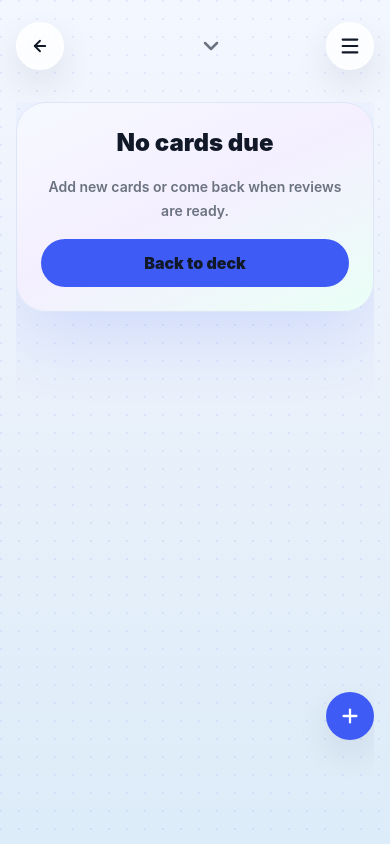
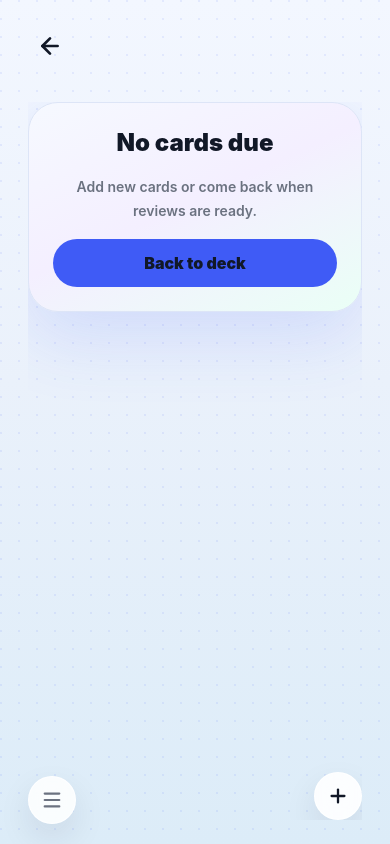
Before and after one commit to TarasKun/flashify, a Next.js app: page /decks/1/study in a window 390 px wide. Built offline with nearby package versions, Linux system fonts and the light colour scheme.

Commit message:
Polish mobile study card screen

```diff
--- a/app/_components/app-shell.tsx
+++ b/app/_components/app-shell.tsx
@@ -51,7 +51,7 @@ export function AppShell({ children }: AppShellProps) {
   const [newDeckName, setNewDeckName] = useState("");
   const [activeDeckId, setActiveDeckId] = useState<string | null>(null);
   const backupInputRef = useRef<HTMLInputElement | null>(null);
-  const headerRef = useRef<HTMLElement | null>(null);
+  const controlsRef = useRef<HTMLDivElement | null>(null);
 
   const loadDecks = useCallback(async () => {
     await seedDemoData(storage);
@@ -85,11 +85,13 @@ export function AppShell({ children }: AppShellProps) {
         return;
       }
 
+      if (event.target instanceof HTMLElement) {
         if (
-        event.target instanceof Node &&
-        headerRef.current?.contains(event.target)
+          controlsRef.current?.contains(event.target) ||
+          event.target.closest("[data-app-control]")
         ) {
           return;
+        }
       }
 
       setIsDeckMenuOpen(false);
@@ -224,26 +226,34 @@ export function AppShell({ children }: AppShellProps) {
   }
 
   return (
-    <main className="app-screen h-dvh w-full max-w-full overflow-hidden text-[var(--app-text)]">
-      <div className="flex h-dvh w-full max-w-full flex-col overflow-hidden px-4 pb-[calc(1.5rem+env(safe-area-inset-bottom))] pt-[calc(0.875rem+env(safe-area-inset-top))]">
+    <main className="app-screen relative h-dvh w-full max-w-full overflow-hidden text-[var(--app-text)]">
+      <div
+        className={`flex h-dvh w-full max-w-full flex-col overflow-hidden pb-[calc(1.5rem+env(safe-area-inset-bottom))] pt-[calc(0.875rem+env(safe-area-inset-top))] ${
+          isStudyRoute ? "px-7" : "px-4"
+        }`}
+      >
         <header
+          data-app-control
           className="relative grid h-16 grid-cols-[5.5rem_1fr_3.5rem] items-center gap-3"
-          ref={headerRef}
+          ref={controlsRef}
         >
           {deckNavigation ? (
             <Link
               aria-label={deckNavigation.ariaLabel}
-              className={`flex h-12 items-center justify-center justify-self-start rounded-full border border-white/70 bg-white/80 text-sm font-black text-[var(--app-text-muted)] shadow-[var(--app-shadow-soft)] backdrop-blur dark:border-white/10 dark:bg-white/10 ${
-                deckNavigation.label ? "gap-1.5 px-3" : "w-12"
+              className={`flex h-11 items-center justify-center justify-self-start rounded-full text-sm font-black text-[var(--app-text-muted)] transition hover:text-[var(--app-text)] ${
+                deckNavigation.label && !isStudyRoute ? "gap-1.5 px-3" : "w-11"
               }`}
               href={deckNavigation.href}
             >
-              <ArrowLeft aria-hidden="true" size={18} strokeWidth={2.4} />
-              {deckNavigation.label ? deckNavigation.label : null}
+              <ArrowLeft aria-hidden="true" size={isStudyRoute ? 26 : 18} strokeWidth={2.5} />
+              {deckNavigation.label && !isStudyRoute ? deckNavigation.label : null}
             </Link>
           ) : (
             <span aria-hidden="true" className="h-12 w-[5.5rem]" />
           )}
+          {isStudyRoute ? (
+            <span aria-hidden="true" />
+          ) : (
             <button
               aria-expanded={isDeckMenuOpen}
               aria-label="Select deck"
@@ -263,6 +273,10 @@ export function AppShell({ children }: AppShellProps) {
                 strokeWidth={2.5}
               />
             </button>
+          )}
+          {isStudyRoute ? (
+            <span aria-hidden="true" />
+          ) : (
             <button
               aria-expanded={isAppMenuOpen}
               aria-label="Open menu"
@@ -275,9 +289,16 @@ export function AppShell({ children }: AppShellProps) {
             >
               <Menu aria-hidden="true" size={22} strokeWidth={2.3} />
             </button>
+          )}
 
           {isAppMenuOpen ? (
-            <div className="absolute left-0 right-0 top-[calc(100%+0.75rem)] z-30 grid gap-3 rounded-[var(--app-radius-md)] border border-[var(--app-border)] bg-[var(--app-surface)] p-3 shadow-[var(--app-shadow)]">
+            <div
+              className={`z-30 grid gap-3 rounded-[var(--app-radius-md)] border border-[var(--app-border)] bg-[var(--app-surface)] p-3 shadow-[var(--app-shadow)] ${
+                isStudyRoute
+                  ? "fixed bottom-[calc(4.75rem+env(safe-area-inset-bottom))] left-7 right-7"
+                  : "absolute left-0 right-0 top-[calc(100%+0.75rem)]"
+              }`}
+            >
               <input
                 ref={backupInputRef}
                 accept="application/json,.json"
@@ -328,7 +349,7 @@ export function AppShell({ children }: AppShellProps) {
             </div>
           ) : null}
 
-          {isDeckMenuOpen ? (
+          {isDeckMenuOpen && !isStudyRoute ? (
             <div className="absolute left-0 right-0 top-[calc(100%+0.75rem)] z-30 grid gap-3 rounded-[var(--app-radius-md)] border border-[var(--app-border)] bg-[var(--app-surface)] p-3 shadow-[var(--app-shadow)]">
               <form className="flex gap-2" onSubmit={createDeck}>
                 <input
@@ -387,6 +408,21 @@ export function AppShell({ children }: AppShellProps) {
           {children}
         </div>
       </div>
+      {isStudyRoute ? (
+        <button
+          data-app-control
+          aria-expanded={isAppMenuOpen}
+          aria-label="Open menu"
+          className="absolute bottom-[calc(1.25rem+env(safe-area-inset-bottom))] left-7 z-30 grid size-12 place-items-center rounded-full border border-white/80 bg-white/86 text-[var(--app-text-muted)] shadow-[var(--app-shadow-soft)] backdrop-blur dark:border-white/10 dark:bg-white/10"
+          onClick={() => {
+            setIsDeckMenuOpen(false);
+            setIsAppMenuOpen((currentValue) => !currentValue);
+          }}
+          type="button"
+        >
+          <Menu aria-hidden="true" size={22} strokeWidth={2.3} />
+        </button>
+      ) : null}
     </main>
   );
 }
--- a/app/_components/study-session-screen.tsx
+++ b/app/_components/study-session-screen.tsx
@@ -372,20 +372,20 @@ export function StudySessionScreen({ deckId }: StudySessionScreenProps) {
   });
 
   return (
-    <section className="relative flex h-full min-h-0 max-w-full flex-col gap-4 overflow-visible">
+    <section className="relative flex h-full min-h-0 max-w-full flex-col gap-4 overflow-visible pb-16 sm:pb-0">
       {isLoading ? (
         <div className="grid min-h-0 flex-1 place-items-center rounded-[var(--app-radius-lg)] border border-[var(--app-border)] bg-[image:var(--app-card-gradient)] p-6 text-sm font-bold text-[var(--app-text-muted)] shadow-[var(--app-shadow-soft)]">
           Loading study cards
         </div>
       ) : currentStudyCard || outgoingStudyCard ? (
         <>
-          <div className="flashcard-stage relative min-h-0 w-full max-w-full flex-1 px-1 pt-5">
+          <div className="flashcard-stage relative min-h-0 w-full max-w-full flex-1 pt-5">
             <div aria-hidden="true" className="flashcard-shadow-card flashcard-shadow-card-deep" />
             <div aria-hidden="true" className="flashcard-shadow-card flashcard-shadow-card-near" />
             {currentStudyCard ? (
               <div
                 aria-label="Flashcard"
-                className="flashcard-perspective absolute inset-x-1 bottom-1 top-5 z-10 touch-none select-none overflow-visible rounded-[2.25rem] border border-white/75 bg-[image:var(--app-card-gradient)] text-center shadow-[var(--app-shadow)] dark:border-white/10"
+                className="flashcard-perspective absolute inset-x-0 bottom-1 top-5 z-10 touch-none select-none overflow-visible rounded-[2.25rem] border border-white/85 bg-[image:var(--app-card-gradient)] text-center shadow-[var(--app-shadow)] dark:border-white/10"
                 onPointerCancel={handlePointerCancel}
                 onPointerDown={handlePointerDown}
                 onPointerMove={handlePointerMove}
@@ -407,7 +407,7 @@ export function StudySessionScreen({ deckId }: StudySessionScreenProps) {
             {outgoingStudyCard ? (
               <div
                 aria-hidden="true"
-                className="flashcard-perspective pointer-events-none absolute inset-x-1 bottom-1 top-5 z-20 overflow-visible rounded-[2.25rem] border bg-[image:var(--app-card-gradient)] text-center shadow-[var(--app-shadow)]"
+                className="flashcard-perspective pointer-events-none absolute inset-x-0 bottom-1 top-5 z-20 overflow-visible rounded-[2.25rem] border bg-[image:var(--app-card-gradient)] text-center shadow-[var(--app-shadow)]"
                 style={getOutgoingCardStyle(outgoingStudyCard)}
               >
                 <div
@@ -426,7 +426,7 @@ export function StudySessionScreen({ deckId }: StudySessionScreenProps) {
             ) : null}
           </div>
 
-          <div className="grid shrink-0 grid-cols-2 gap-3">
+          <div className="hidden shrink-0 grid-cols-2 gap-3 sm:grid">
             <button
               className="flex h-14 items-center justify-center gap-2 rounded-full border border-[var(--app-danger)] bg-[var(--app-danger-soft)] px-4 font-black text-[var(--app-danger)] shadow-[var(--app-shadow-soft)] disabled:opacity-50"
               onClick={(event) => handleAnswerClick(event, "dontKnow")}
@@ -464,7 +464,7 @@ export function StudySessionScreen({ deckId }: StudySessionScreenProps) {
 
       {isAddingCard ? (
         <form
-          className="absolute inset-x-0 bottom-20 z-20 grid gap-3 rounded-[var(--app-radius-lg)] border border-[var(--app-border)] bg-[var(--app-surface)] p-4 shadow-[var(--app-shadow)]"
+          className="absolute inset-x-0 bottom-16 z-20 grid gap-3 rounded-[var(--app-radius-lg)] border border-[var(--app-border)] bg-[var(--app-surface)] p-4 shadow-[var(--app-shadow)] sm:bottom-20"
           onSubmit={createCard}
         >
           <textarea
@@ -504,7 +504,7 @@ export function StudySessionScreen({ deckId }: StudySessionScreenProps) {
 
       <button
         aria-label="Add card"
-        className="absolute bottom-20 right-0 z-10 grid size-12 place-items-center rounded-full bg-[var(--app-primary)] text-[var(--app-primary-contrast)] shadow-[var(--app-shadow-soft)]"
+        className="absolute bottom-0 right-0 z-10 grid size-12 place-items-center rounded-full border border-white/80 bg-white/90 text-[var(--app-text)] shadow-[var(--app-shadow-soft)] backdrop-blur dark:border-white/10 dark:bg-white/10 sm:bottom-20 sm:bg-[var(--app-primary)] sm:text-[var(--app-primary-contrast)]"
         onClick={() => setIsAddingCard((currentValue) => !currentValue)}
         type="button"
       >
@@ -527,7 +527,7 @@ function FlashcardFace({
         isBack ? "flashcard-face-back" : ""
       }`}
     >
-      <span className="w-full whitespace-pre-wrap break-words text-center text-[1.175rem] font-black leading-[1.18] tracking-normal">
+      <span className="w-full whitespace-pre-wrap break-words text-center text-[2.45rem] font-semibold leading-[1.12] tracking-normal text-[var(--app-text)]">
         {text}
       </span>
     </div>
--- a/app/globals.css
+++ b/app/globals.css
@@ -168,22 +168,30 @@ button {
 .flashcard-shadow-card {
   border: 1px solid rgb(255 255 255 / 70%);
   border-radius: 2.25rem;
-  inset: 0;
+  bottom: 0.25rem;
+  left: 0;
   pointer-events: none;
   position: absolute;
+  right: 0;
+  top: 1.25rem;
 }
 
 .flashcard-shadow-card-near {
-  background: linear-gradient(145deg, rgb(255 255 255 / 72%), rgb(226 237 250 / 78%));
-  box-shadow: 0 18px 44px rgb(63 91 246 / 10%);
-  transform: translateY(0.7rem) scale(0.965);
+  background: linear-gradient(145deg, rgb(255 255 255 / 88%), rgb(248 251 255 / 86%));
+  box-shadow: 0 20px 40px rgb(63 91 246 / 8%);
+  left: -0.8rem;
+  right: -0.8rem;
+  transform: translateY(0.55rem) rotate(1.35deg) scale(0.985);
   z-index: 2;
 }
 
 .flashcard-shadow-card-deep {
-  background: linear-gradient(145deg, rgb(255 255 255 / 48%), rgb(213 228 243 / 68%));
-  box-shadow: 0 18px 36px rgb(17 24 39 / 7%);
-  transform: translateY(1.35rem) scale(0.925);
+  background: linear-gradient(145deg, rgb(255 255 255 / 78%), rgb(246 250 255 / 76%));
+  box-shadow: 0 18px 34px rgb(17 24 39 / 6%);
+  left: -1.35rem;
+  right: -1.35rem;
+  top: 0.55rem;
+  transform: translateY(1.1rem) rotate(-1.65deg) scale(0.965);
   z-index: 1;
 }
 
```
Lines whose indentation alone changed are shown as unchanged.
